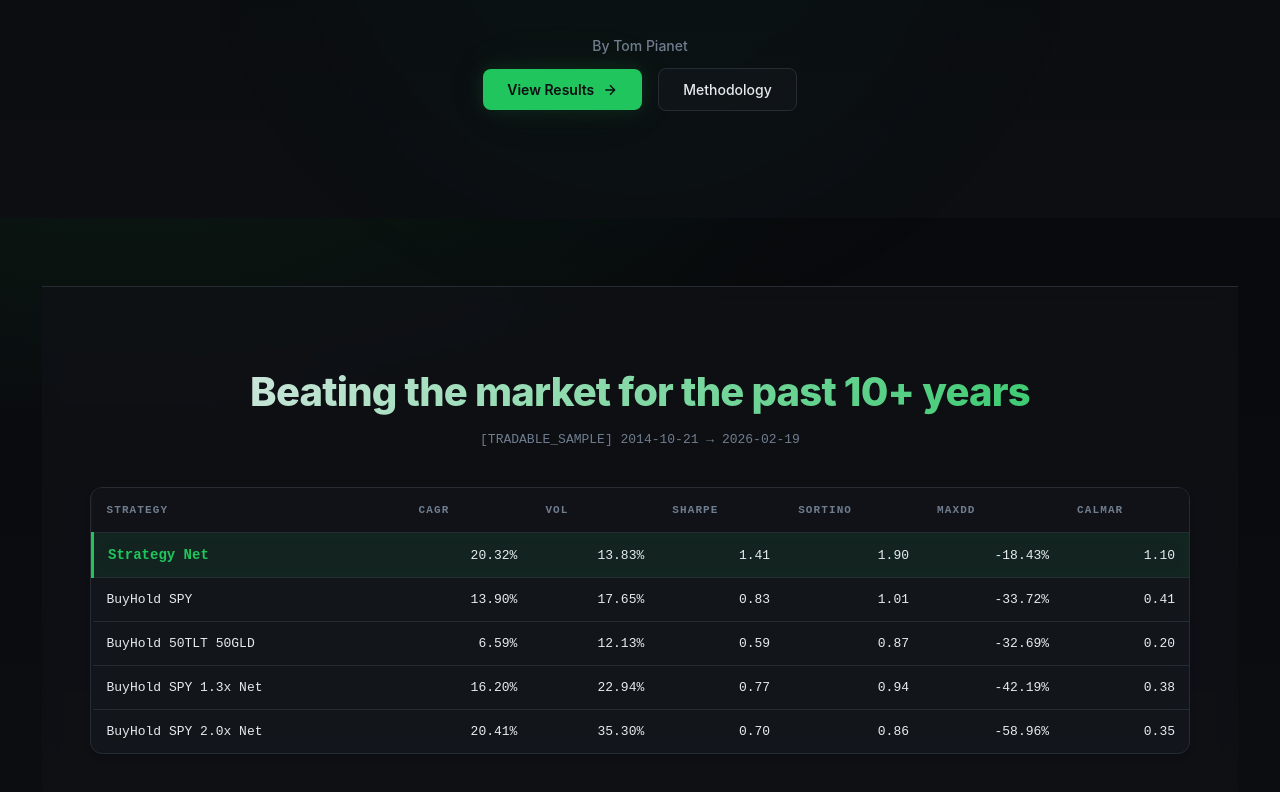
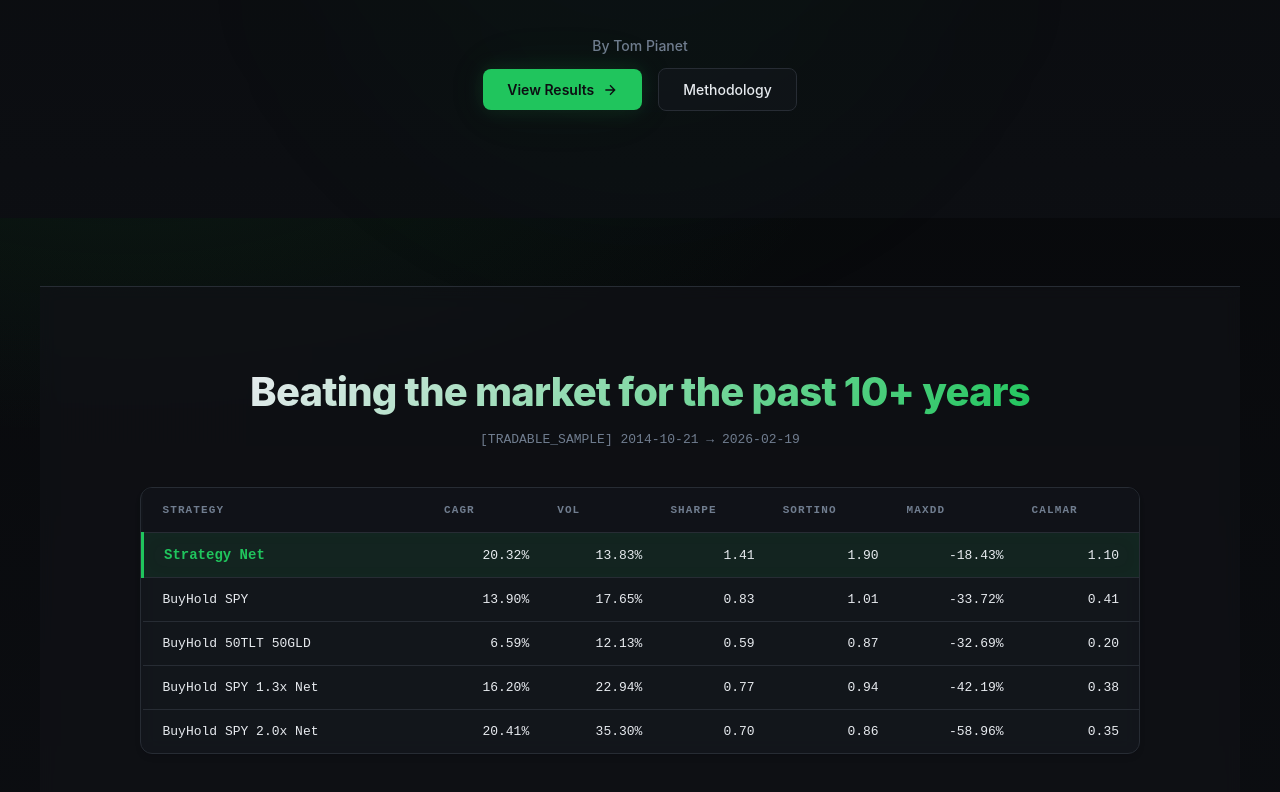
Before and after one commit to TomPianet/SPY_strategy, a plain HTML site: page docs/index.html in a window 1280 px wide. Shown: the part 582-1374 px from the top of the page. Drawn offline with Linux system fonts and the light colour scheme.

Commit message:
Center performance section perfectly with improved alignment

```diff
--- a/docs/assets/style.css
+++ b/docs/assets/style.css
@@ -467,23 +467,27 @@ hr.sep{border:none; border-top:1px solid var(--border); margin:12px 0}
 
 /* Performance Comparison Section */
 .performance-section {
-  margin: 0 -18px;
-  padding: 80px 18px;
+  margin: 0 -20px;
+  padding: 80px 20px;
   background: hsl(220 18% 8% / 0.6);
   border-top: 1px solid var(--border);
   backdrop-filter: blur(8px);
 }
 
 .performance-container {
-  max-width: 1100px;
+  max-width: 1200px;
   margin: 0 auto;
+  display: flex;
+  flex-direction: column;
+  align-items: center;
 }
 
 .performance-title {
   font-size: clamp(1.75rem, 4vw, 2.5rem);
   font-weight: 800;
   text-align: center;
-  margin: 0 0 16px;
+  margin: 0 auto 16px;
+  max-width: 900px;
   background: linear-gradient(135deg, var(--text), var(--trading-green));
   -webkit-background-clip: text;
   -webkit-text-fill-color: transparent;
@@ -497,7 +501,7 @@ hr.sep{border:none; border-top:1px solid var(--border); margin:12px 0}
   color: var(--muted);
   font-size: 13px;
   font-family: 'JetBrains Mono', ui-monospace, 'Courier New', monospace;
-  margin-bottom: 40px;
+  margin: 0 auto 40px;
   font-weight: 500;
 }
 
@@ -508,12 +512,16 @@ hr.sep{border:none; border-top:1px solid var(--border); margin:12px 0}
   background: hsl(220 18% 10% / 0.8);
   backdrop-filter: blur(8px);
   box-shadow: 0 4px 6px -1px hsl(0 0% 0% / 0.1), 0 2px 4px -2px hsl(0 0% 0% / 0.1);
+  width: 100%;
+  max-width: 1000px;
+  margin: 0 auto;
 }
 
 .performance-table {
   width: 100%;
   border-collapse: collapse;
   font-size: 13px;
+  margin: 0 auto;
 }
 
 .performance-table thead {
@@ -531,6 +539,12 @@ hr.sep{border:none; border-top:1px solid var(--border); margin:12px 0}
   letter-spacing: 0.1em;
   border-bottom: 1px solid var(--border);
 }
+.performance-table th:first-child {
+  padding-left: 20px;
+}
+.performance-table th:last-child {
+  padding-right: 20px;
+}
 
 .performance-table td {
   padding: 14px;
@@ -538,6 +552,12 @@ hr.sep{border:none; border-top:1px solid var(--border); margin:12px 0}
   color: var(--text);
   font-family: 'JetBrains Mono', ui-monospace, monospace;
   font-size: 13px;
+}
+.performance-table td:first-child {
+  padding-left: 20px;
+}
+.performance-table td:last-child {
+  padding-right: 20px;
 }
 
 .performance-table tbody tr:last-child td {
```
